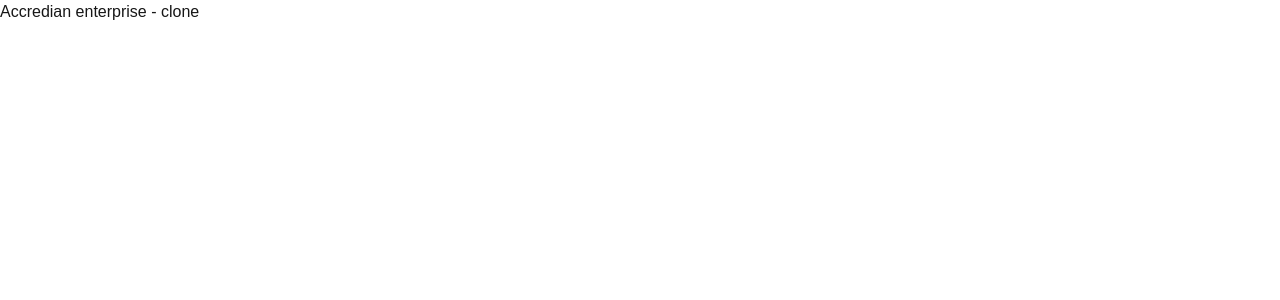
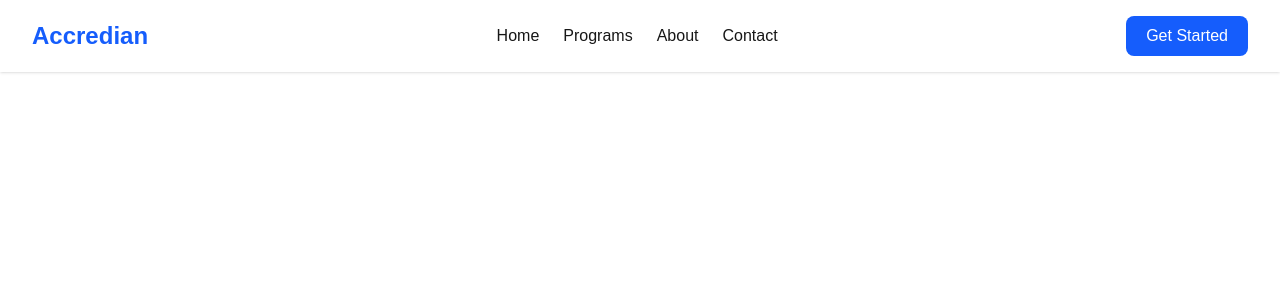
Before and after one commit to Roobika-M/nextjs, a Next.js app in the folder clone-project/: page / in a window 1280 px wide. Shown: the top 300 px of the page. Built offline with nearby package versions, Linux system fonts and the light colour scheme.

Commit message:
added navbar component in app

```diff
--- a/clone-project/app/page.js
+++ b/clone-project/app/page.js
@@ -1,9 +1,11 @@
 import Image from "next/image";
 
+import Navbar from "@/components/Navbar";
+
 export default function Home() {
-  return(
+  return (
     <main>
-      <h1>Accredian enterprise - clone</h1>
+      <Navbar />
     </main>
   );
 }
```
